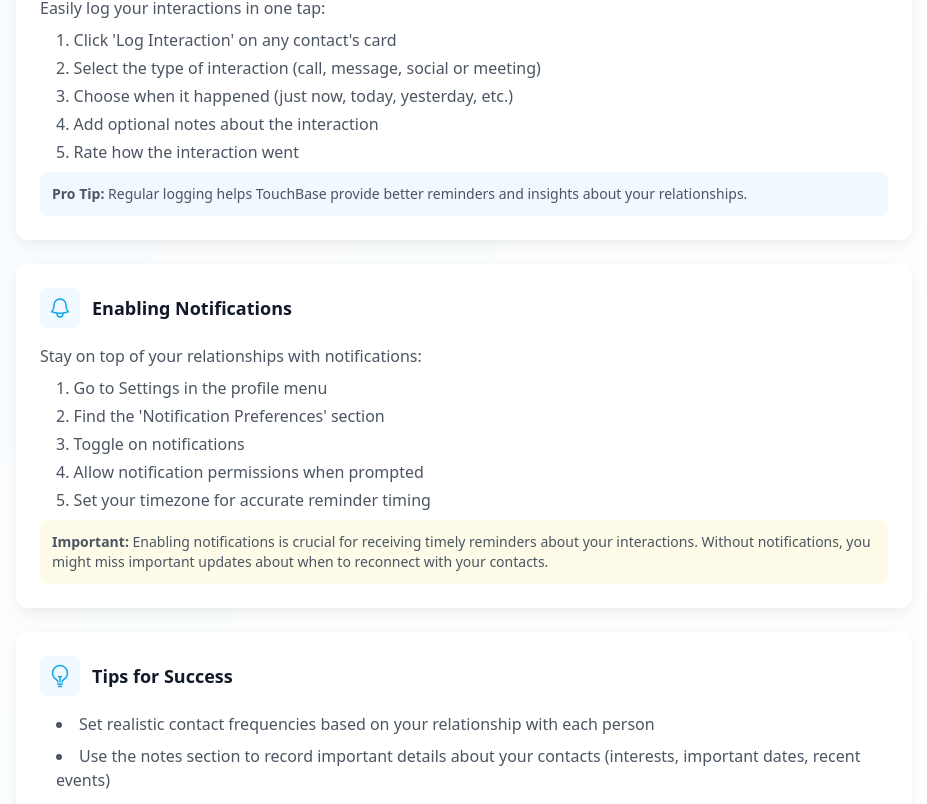
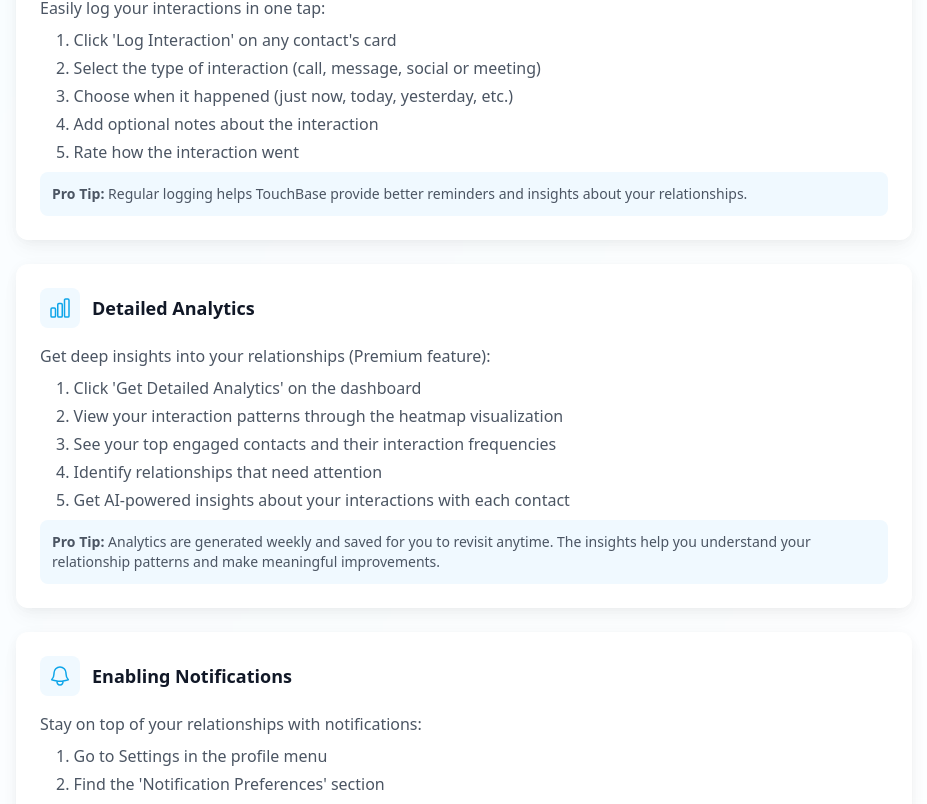
Before and after one commit to ajiteshgogoi/touchbase, a React (Vite) app: page /help in a window 1280 px wide. Shown: the part 632-1436 px from the top of the page, without its empty margins (176-1103 px from the left). Built offline with nearby package versions, Linux system fonts and the light colour scheme; no server answers; the database is empty; sample sign-in values are in the browser's storage.

Commit message:
Improve analytics

```diff
--- a/src/pages/Analytics.tsx
+++ b/src/pages/Analytics.tsx
@@ -118,7 +118,7 @@ export const Analytics = () => {
         </h2>
         <p className="text-gray-600 mb-6 max-w-lg">
           Get deep insights into your relationships, including interaction patterns,
-          contact trends, and AI-powered relationship analysis.
+          contact trends and AI-powered relationship analysis.
         </p>
         <Link
           to="/settings"
@@ -137,7 +137,7 @@ export const Analytics = () => {
         <div>
           <h1 className="text-2xl font-bold text-gray-900">Relationship Analytics</h1>
           <p className="mt-1 text-sm text-gray-600">
-            Deep insights into your social connections and interaction patterns
+            Deep insights into your connections and interaction patterns
           </p>
         </div>
         <button
--- a/src/pages/Help.tsx
+++ b/src/pages/Help.tsx
@@ -2,7 +2,8 @@ import {
   UserPlusIcon,
   ChatBubbleLeftRightIcon,
   BellIcon,
-  LightBulbIcon
+  LightBulbIcon,
+  ChartBarIcon
 } from '@heroicons/react/24/outline';
 
 export const Help = () => {
@@ -62,6 +63,33 @@ export const Help = () => {
                 </ol>
                 <p className="mt-4 text-sm bg-primary-50 p-3 rounded-lg">
                   <strong>Pro Tip:</strong> Regular logging helps TouchBase provide better reminders and insights about your relationships.
+                </p>
+              </div>
+            </div>
+          </div>
+        </div>
+
+        {/* Analytics */}
+        <div className="bg-white rounded-xl shadow-soft p-6">
+          <div>
+            <div className="flex items-center gap-3 mb-4">
+              <div className="p-2 bg-primary-50 rounded-lg">
+                <ChartBarIcon className="h-6 w-6 text-primary-500" />
+              </div>
+              <h2 className="text-lg font-semibold text-gray-900">Detailed Analytics</h2>
+            </div>
+            <div className="w-full">
+              <div className="mt-2 text-gray-600 space-y-2">
+                <p>Get deep insights into your relationships (Premium feature):</p>
+                <ol className="list-decimal list-inside space-y-1 ml-4">
+                  <li>Click 'Get Detailed Analytics' on the dashboard</li>
+                  <li>View your interaction patterns through the heatmap visualization</li>
+                  <li>See your top engaged contacts and their interaction frequencies</li>
+                  <li>Identify relationships that need attention</li>
+                  <li>Get AI-powered insights about your interactions with each contact</li>
+                </ol>
+                <p className="mt-4 text-sm bg-primary-50 p-3 rounded-lg">
+                  <strong>Pro Tip:</strong> Analytics are generated weekly and saved for you to revisit anytime. The insights help you understand your relationship patterns and make meaningful improvements.
                 </p>
               </div>
             </div>
```
